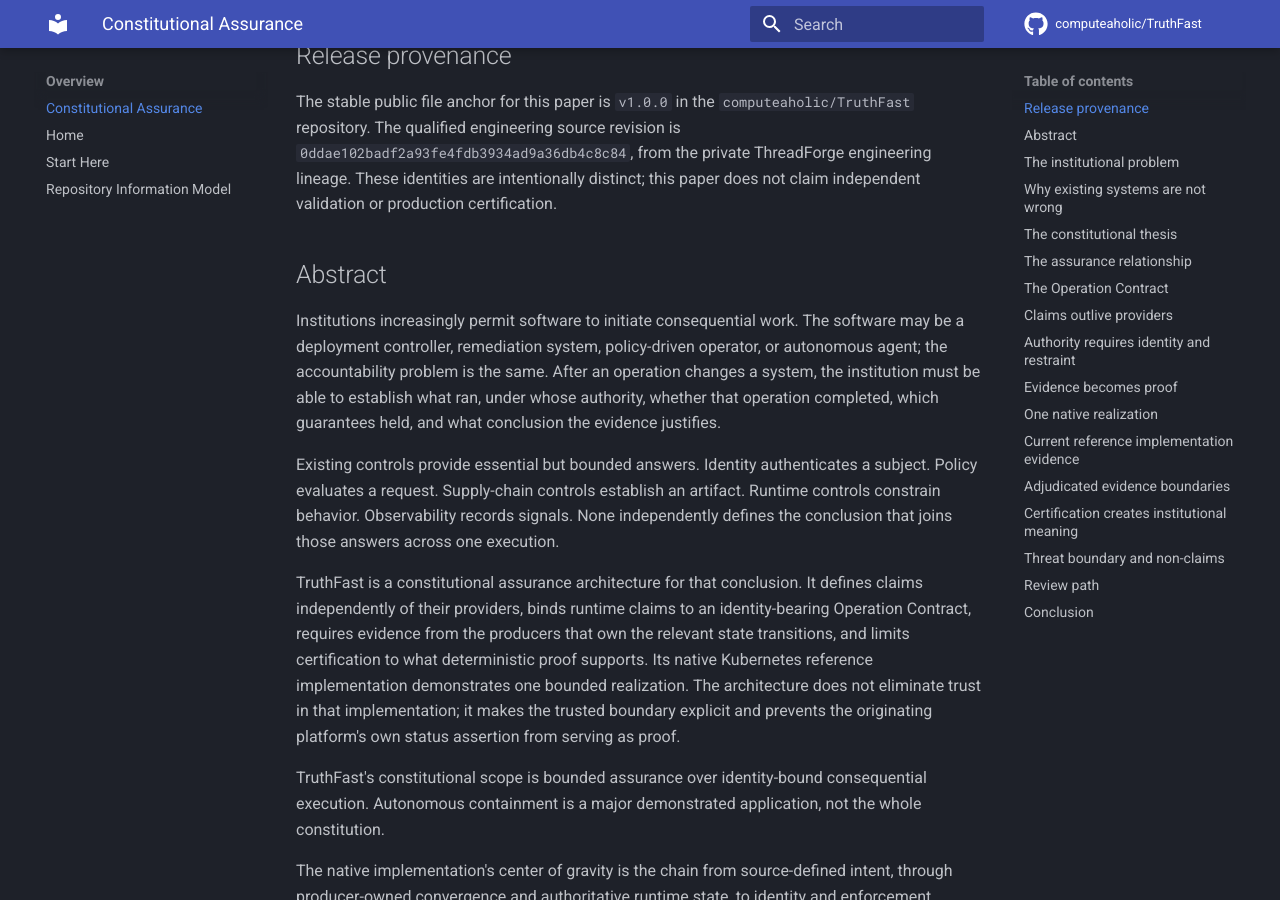
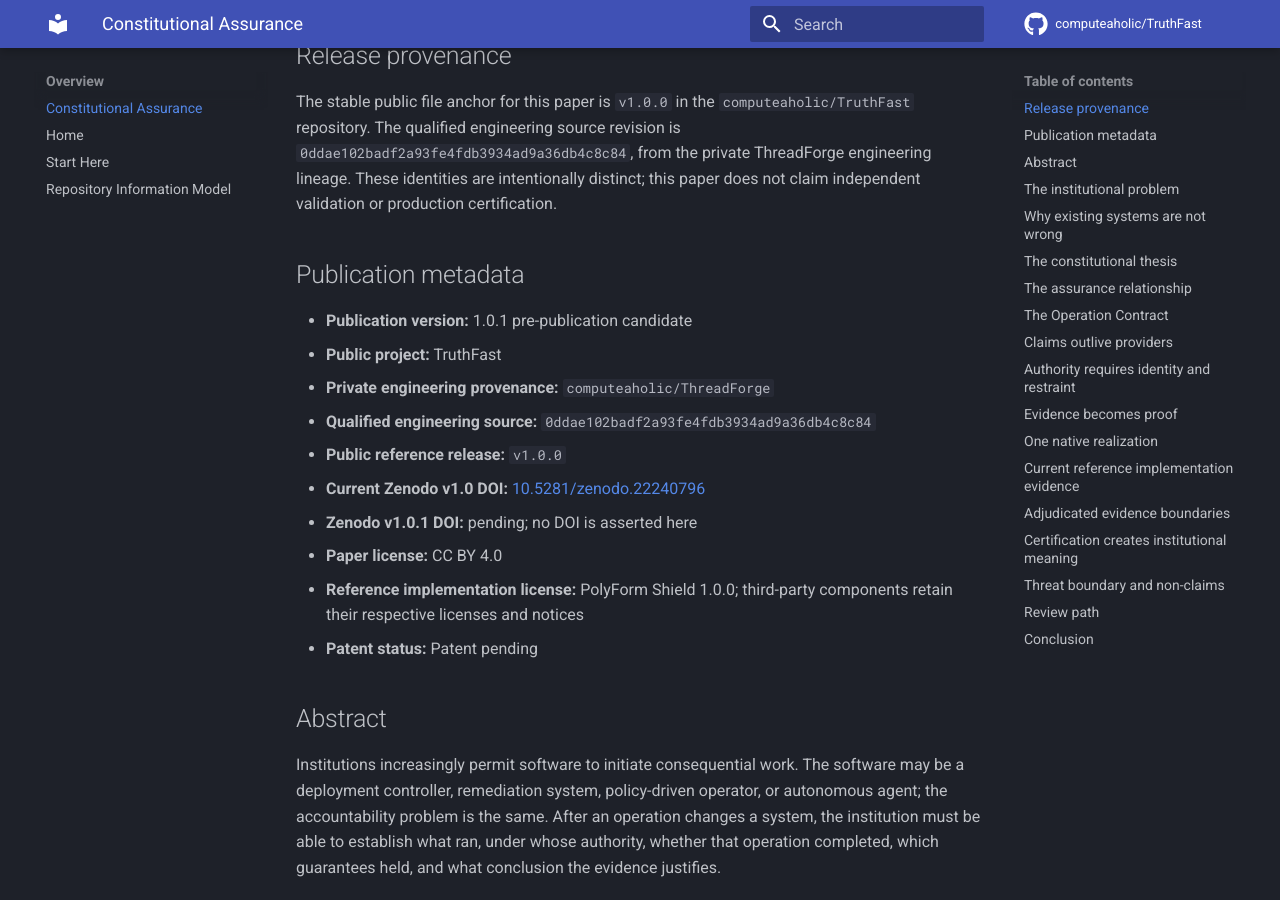
Before and after one commit to computeaholic/TruthFast, an MkDocs documentation site: the page built from docs/Agent-Containment.md, in a window 1280 px wide and 900 px high, scrolled down 364 px. Built offline with MkDocs 1.6.1 and Material for MkDocs 9.7.7, drawn with Linux system fonts in a browser that asks for light colours; comment, search, counter and statistics services are not loaded.

Commit message:
docs: reconcile TruthFast whitepaper publication metadata

```diff
--- a/docs/Agent-Containment.md
+++ b/docs/Agent-Containment.md
@@ -11,6 +11,20 @@ The stable public file anchor for this paper is `v1.0.0` in the
 is `0ddae102badf2a93fe4fdb3934ad9a36db4c8c84`, from the private ThreadForge
 engineering lineage. These identities are intentionally distinct; this paper
 does not claim independent validation or production certification.
+
+## Publication metadata
+
+- **Publication version:** 1.0.1 pre-publication candidate
+- **Public project:** TruthFast
+- **Private engineering provenance:** `computeaholic/ThreadForge`
+- **Qualified engineering source:** `0ddae102badf2a93fe4fdb3934ad9a36db4c8c84`
+- **Public reference release:** `v1.0.0`
+- **Current Zenodo v1.0 DOI:** [10.5281/zenodo.22240796](https://doi.org/10.5281/zenodo.22240796)
+- **Zenodo v1.0.1 DOI:** pending; no DOI is asserted here
+- **Paper license:** CC BY 4.0
+- **Reference implementation license:** PolyForm Shield 1.0.0; third-party
+  components retain their respective licenses and notices
+- **Patent status:** Patent pending
 
 ## Abstract
 
```
